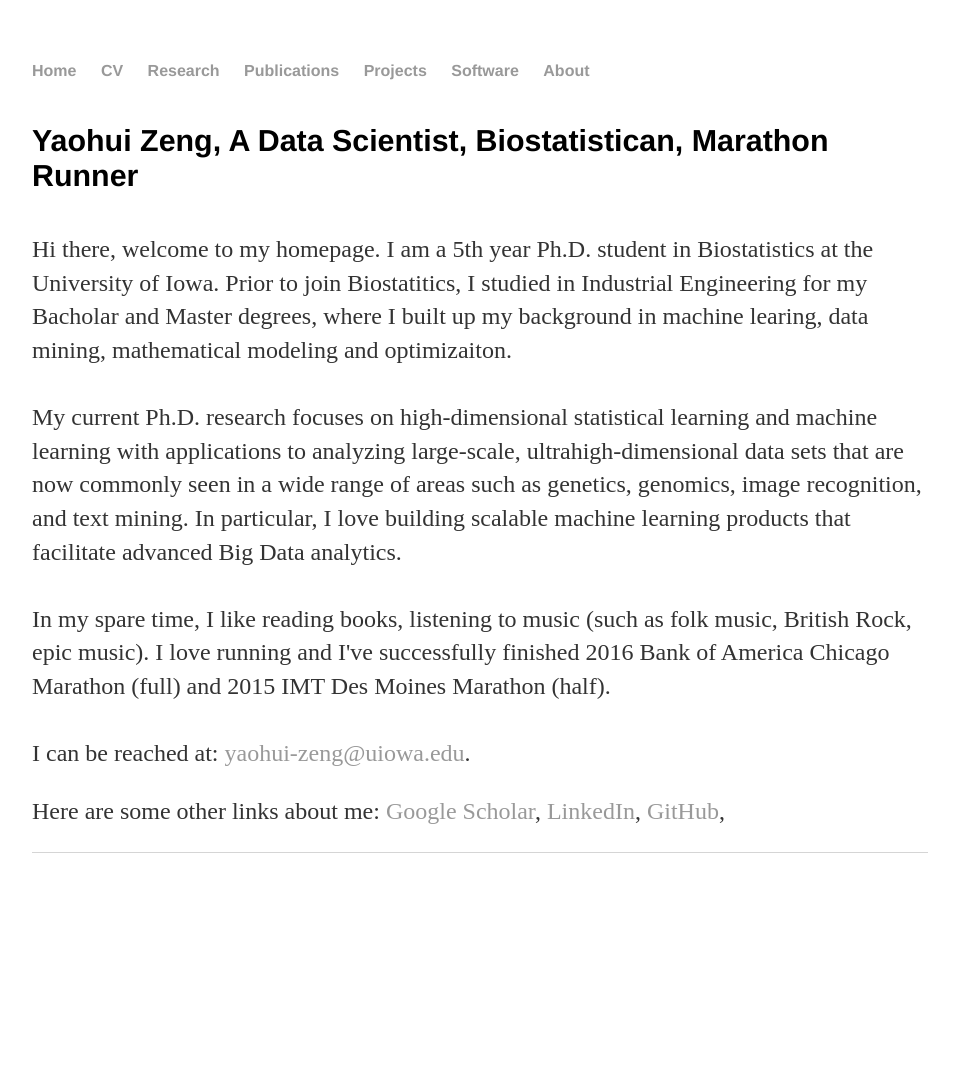
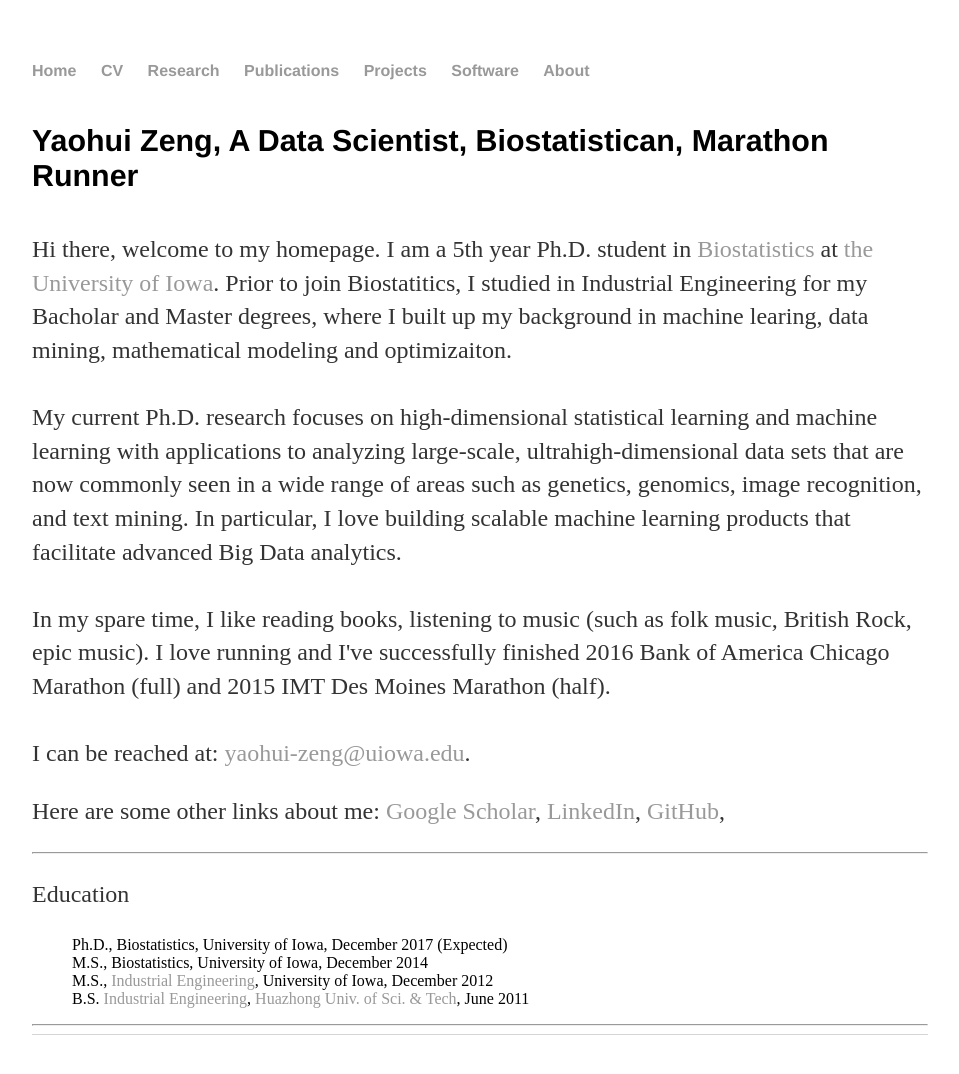
Before and after one commit to YaohuiZeng/YaohuiZeng.github.io, a plain HTML site: page index.html in a window 1280 px wide. Shown: the whole page, without its empty margins (160-1119 px from the left). Before the commit the page ends 913 px from the top, so only its background shows below. Drawn offline with Linux system fonts and the light colour scheme.

Commit message:
updated homepage

```diff
--- a/index.html
+++ b/index.html
@@ -20,7 +20,7 @@
 		<div class="container">
     		<div class="blurb">
         		<h4>Yaohui Zeng, A Data Scientist, Biostatistican, Marathon Runner</h4>
-        		<p>Hi there, welcome to my homepage. I am a 5th year Ph.D. student in Biostatistics at the University of Iowa. Prior to join Biostatitics, I studied in Industrial Engineering for my Bacholar and Master degrees, where I built up my background in machine learing, data mining, mathematical modeling and optimizaiton.<br><br>
+        		<p>Hi there, welcome to my homepage. I am a 5th year Ph.D. student in <a href="http://www.public-health.uiowa.edu/biostat/">Biostatistics</a> at <a href="http://www.uiowa.edu/">the University of Iowa</a>. Prior to join Biostatitics, I studied in Industrial Engineering for my Bacholar and Master degrees, where I built up my background in machine learing, data mining, mathematical modeling and optimizaiton.<br><br>
 
         		My current Ph.D. research focuses on high-dimensional statistical learning and machine learning with applications to analyzing large-scale, ultrahigh-dimensional data sets that are now commonly seen in a wide range of areas such as genetics, genomics, image recognition, and text mining. In particular, I love building scalable machine learning products that facilitate advanced Big Data analytics.<br><br>
 
@@ -35,6 +35,29 @@
             <a href="https://github.com/YaohuiZeng">GitHub</a>,
             <!--<a href="https://www.kaggle.com/yaohuizeng">Kaggle</a><br>-->
         		</p>
+
+        		<hr>
+
+        		<p>Education<p>
+        		<dl>
+            <dd>
+                Ph.D., Biostatistics, University of Iowa, December 2017 (Expected)
+            </dd>
+            <dd>
+                M.S., Biostatistics, University of Iowa, December 2014
+            </dd>
+             <dd>
+                M.S., <a href="https://mie.engineering.uiowa.edu/">Industrial Engineering</a>, University of Iowa, December 2012
+            </dd>
+            <dd>
+                B.S.<a href="http://english.mse.hust.edu.cn/research/research-areas-detail/985#"> Industrial Engineering</a>, <a href="http://english.hust.edu.cn/">Huazhong Univ. of Sci. & Tech</a>, June 2011
+            </dd>
+            </dl>
+
+            <hr>
+
+
+
         		<!--
                             The research page contains detailed descriptions of some research projects I've completed. <br>
                             Below are some other links about me: <br>
```
